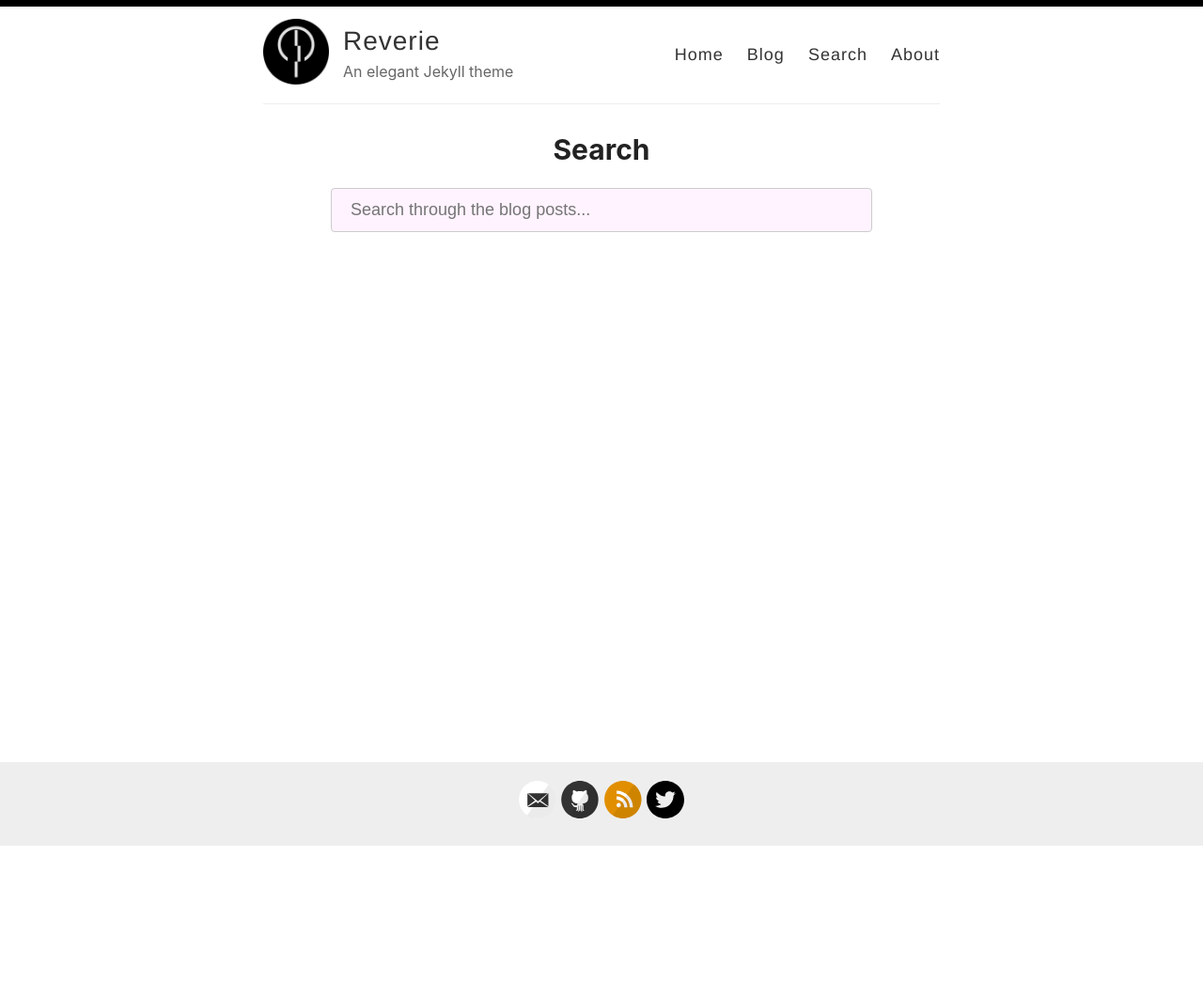
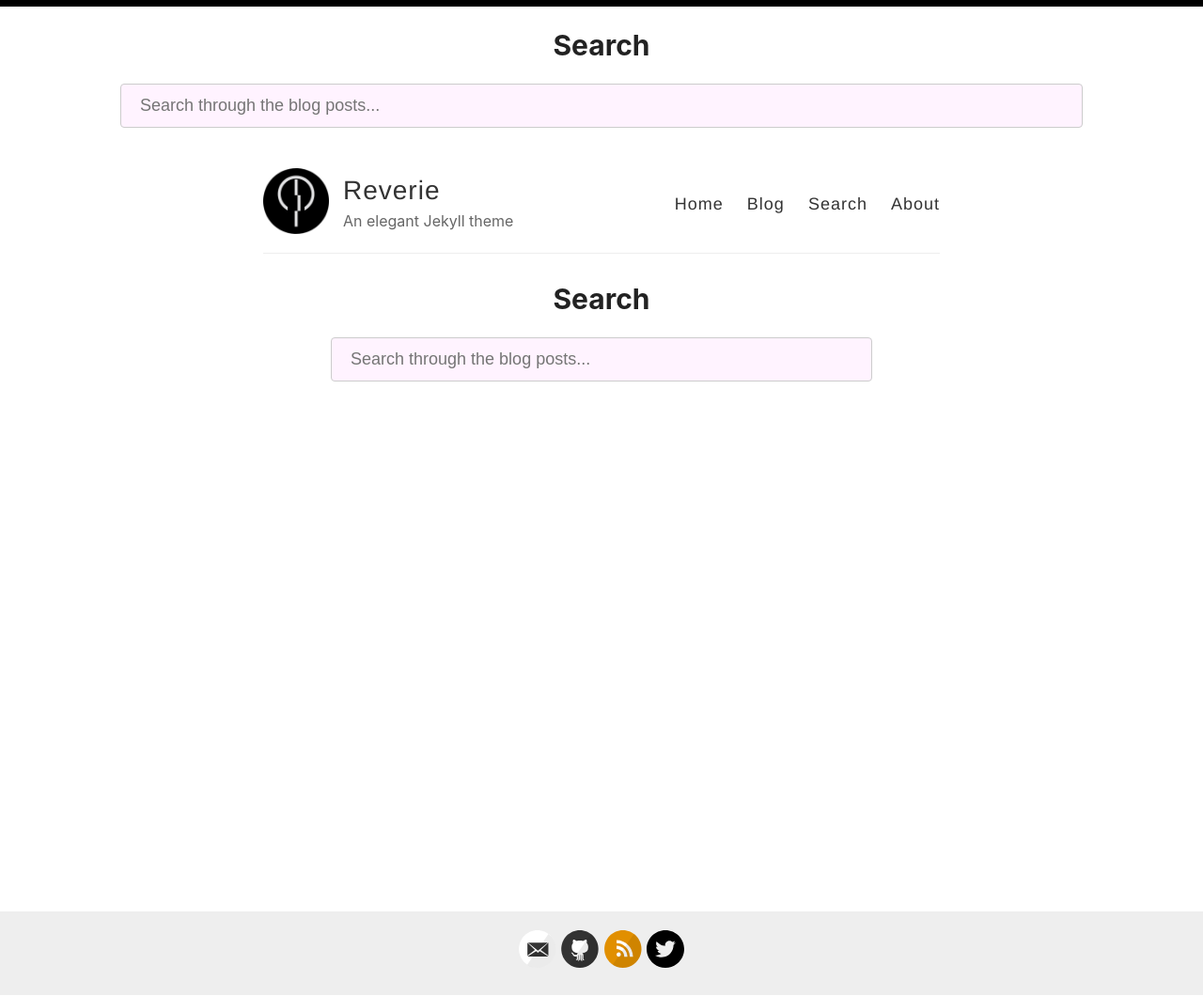
Before and after one commit to favarete/manifesto, a Jekyll site: the page built from docs/_pages/search.md, in a window 1280 px wide. Shown: the whole page at 94% size. Built offline with Jekyll 4.4.1, drawn with Linux system fonts in a browser that asks for light colours; before the commit the page ends 901 px from its top, so only the background shows below that.

Commit message:
Layout test

```diff
--- a/docs/_layouts/blog.html
+++ b/docs/_includes/blog.html
@@ -1,8 +1,4 @@
----
-layout: default
----
-
-<article class="posts">
+<div class="posts">
     <div class="entry">
         {{ content }}
     </div>
@@ -50,4 +46,4 @@ layout: default
         {% endif %}
     </div>
     {% endif %}
-</article>
+</div>
--- a/docs/_layouts/default.html
+++ b/docs/_layouts/default.html
@@ -12,6 +12,7 @@
     <meta name="theme-color" content="#000000">
     <link rel="icon" type="image/png" sizes="32x32" href="{{ site.baseurl }}/images/favicon-32x32.png">
     {% include analytics_head.html %}
+    {% include blog.html %}
   </head>
 
   <body>
```
